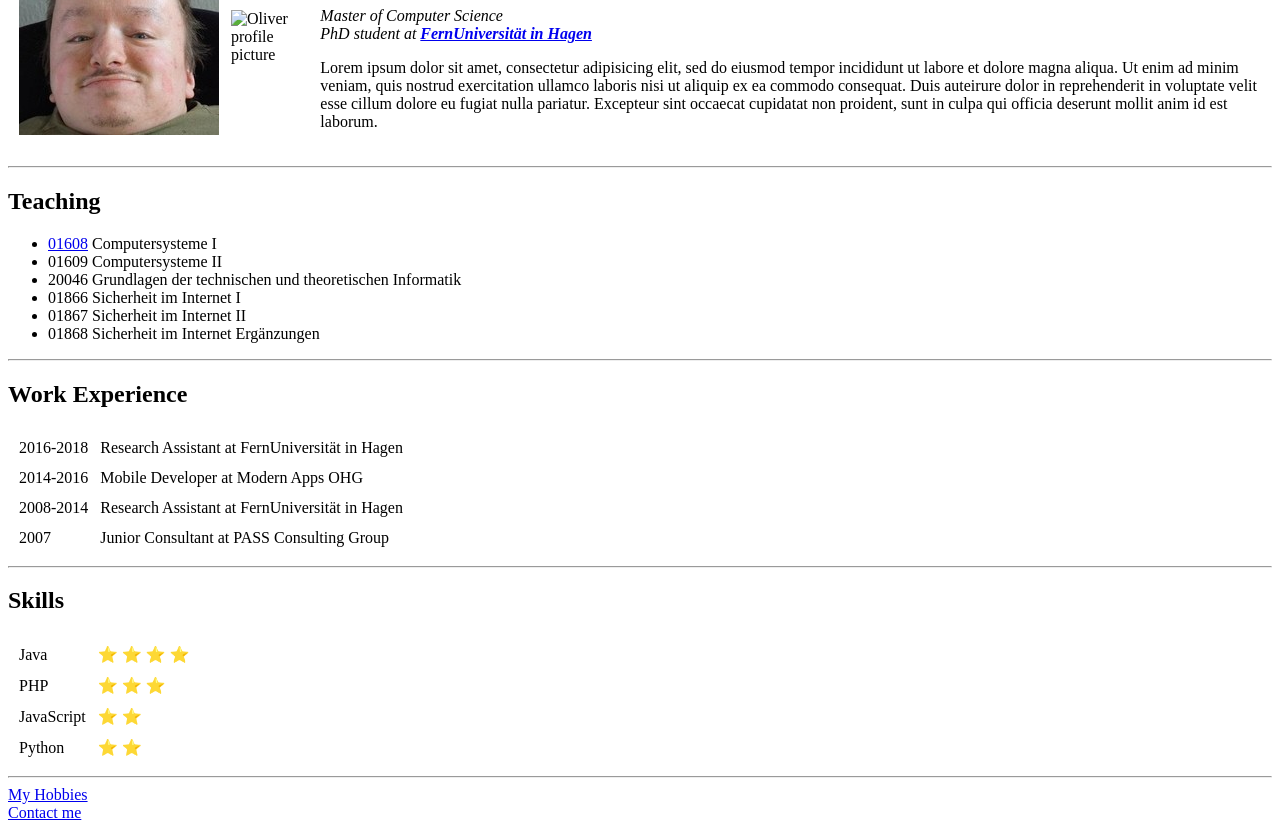
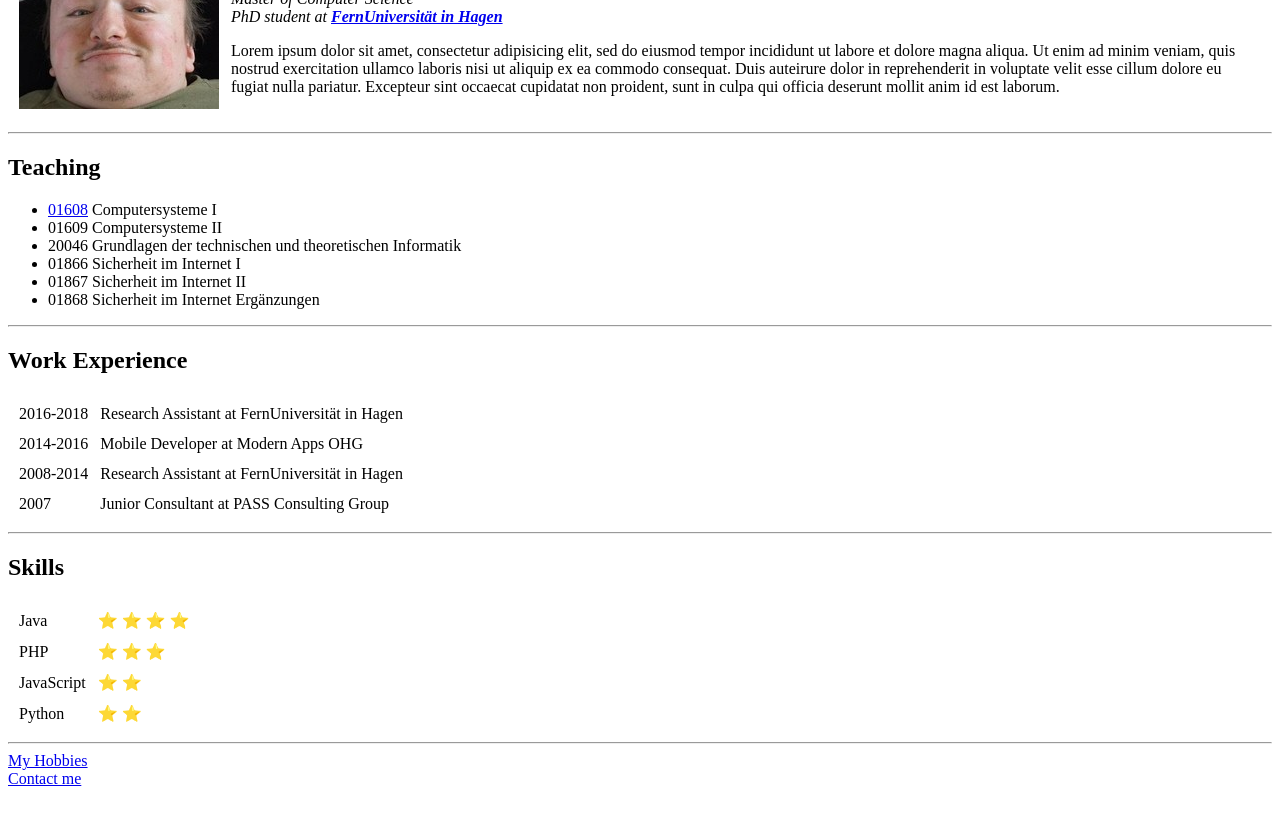
Before and after one commit to olik79/cv, a plain HTML site: page personal/index.html in a window 1280 px wide. Shown: the part 110-940 px from the top of the page. After the commit the page ends 906 px from the top, so only its background shows below. Drawn offline with Linux system fonts and the light colour scheme.

Commit message:
Fix broken merge

```diff
--- a/personal/index.html
+++ b/personal/index.html
@@ -9,11 +9,7 @@
 <body>
   <table cellspacing="10px">
     <tr>
-<<<<<<< HEAD
       <td><img src="images/oliverkoerber.jpeg" alt="Oliver profile picture"></td>
-=======
-      <td><img src="images/oliverkoerber.jpg" alt="Oliver profile picture"></td>
->>>>>>> 3f19c73a7c4c404823e686acbbea6b58868086a4
       <td>
         <h1>Oliver Körber</h1>
         <p><em>Master of Computer Science</em><br />
```
